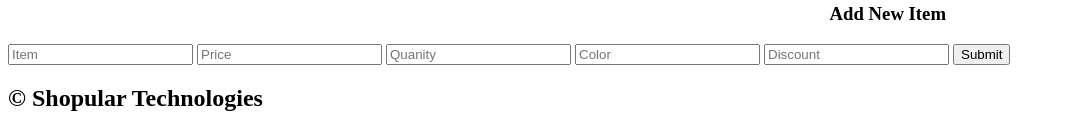
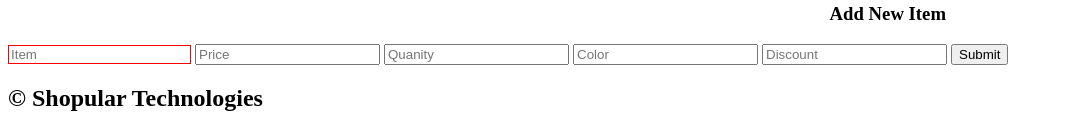
Before and after one commit to ngalantowicz/shopular, a website: page src/index.html in a window 1280 px wide. Both pictures are taken after a click on the button "Add New Item". Shown: the part 187-321 px from the top of the page, without its empty margins (0-1065 px from the left). Drawn offline with nearby package versions, Linux system fonts and the light colour scheme; files that its build step writes are made by us from their sources.

```diff
--- a/src/index.html
+++ b/src/index.html
@@ -10,9 +10,9 @@
             .ng-invalid.ng-touched {
                 border: 1px solid red;
             }
-            /*.ng-invalid-required {
+            .ng-empty.ng-valid-minlength {
                 border: 1px solid red;
-            }*/
+            }
             </style>
 
     </head>
@@ -60,7 +60,7 @@
 
 
 
-            <input type='text' name='item' placeholder='Item' required ng-model='stock.newItem.name'>
+            <input type='text' name='item' placeholder='Item' required ng-model='stock.newItem.name' ng-minlength='1'>
             <input type='text' name='price' placeholder='Price' required ng-model='stock.newItem.price'>
             <input type='text' name='quanity' placeholder='Quanity' required ng-model='stock.newItem.quantity'>
             <input type='text' name='color' placeholder='Color' required ng-model='stock.newItem.color'>
```
Also changed, not shown: src/js/inventory.controller.js (+25 -0 lines), build/index.html, 1 other file.
